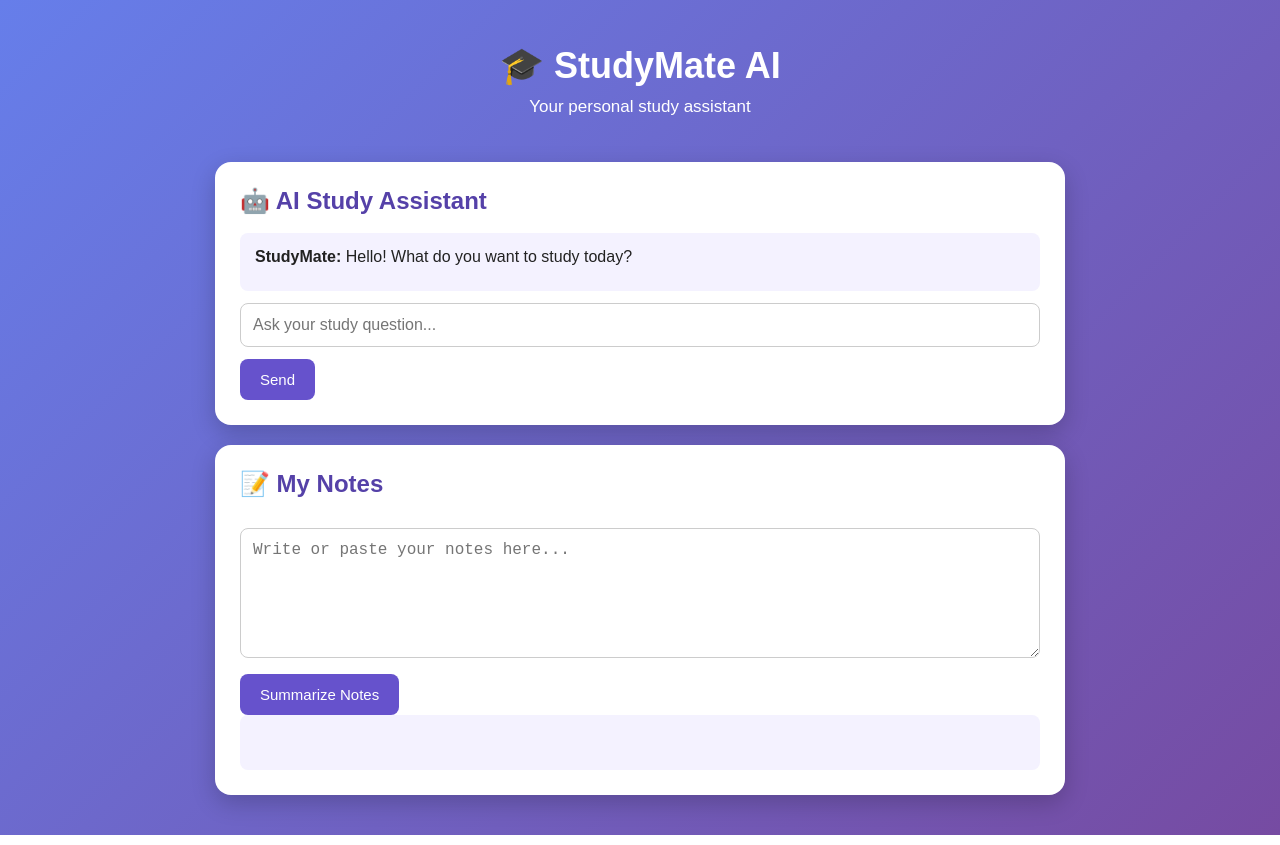
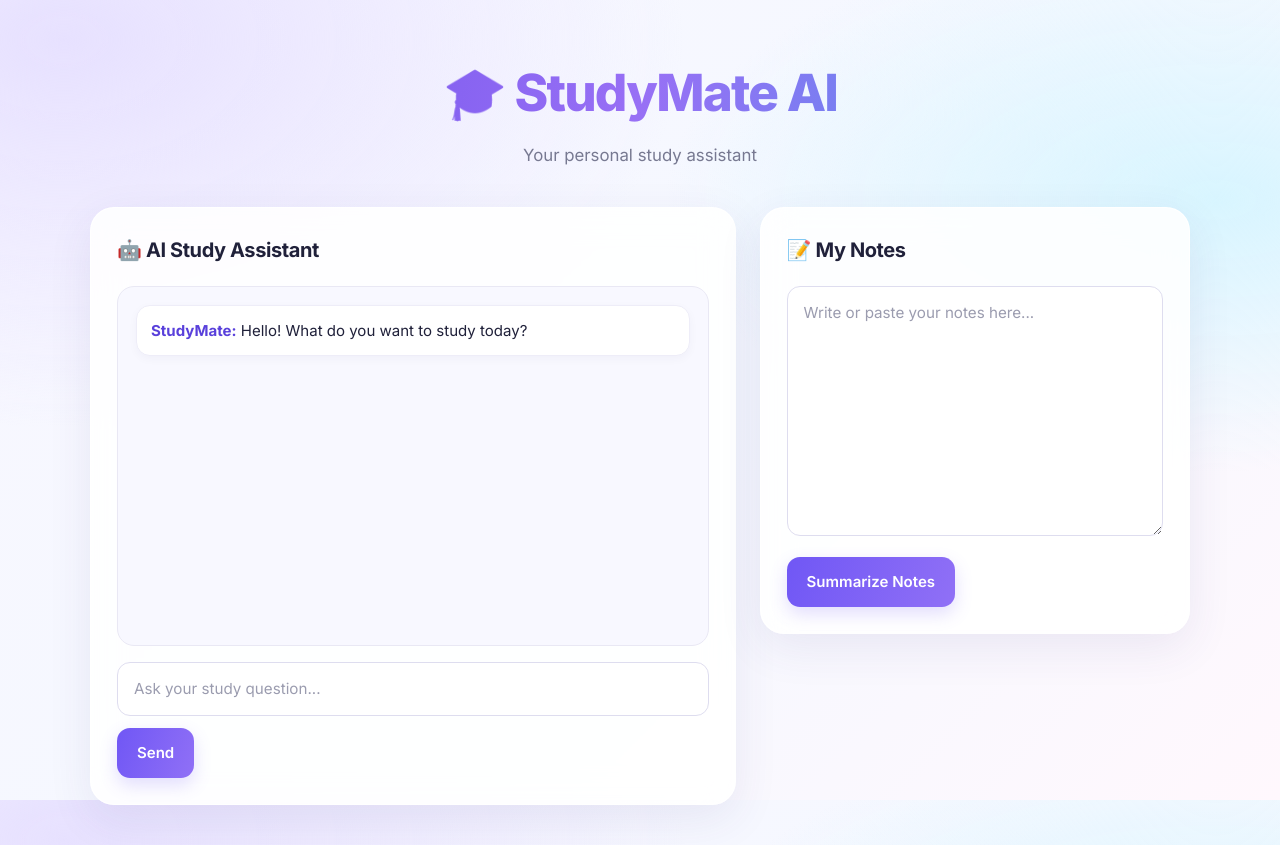
Before and after one commit to durgeshkyadav006-prog/studymate-ai, a website: page public/index.html in a window 1280 px wide. Drawn offline with Linux system fonts and the light colour scheme.

Commit message:
Improve StudyMate AI design

```diff
--- a/public/style.css
+++ b/public/style.css
@@ -1,106 +1,243 @@
+
+@import url('https://fonts.googleapis.com/css2?family=Inter:wght@400;500;600;700;800&display=swap');
+
+:root {
+  --primary: #7057f5;
+  --primary-dark: #5940db;
+  --text: #20213a;
+  --muted: #777991;
+  --surface: rgba(255, 255, 255, 0.88);
+  --border: #e9e8f4;
+}
 
 * {
+  box-sizing: border-box;
   margin: 0;
   padding: 0;
-  box-sizing: border-box;
 }
 
 body {
-  font-family: Arial, sans-serif;
   min-height: 100vh;
-  background: linear-gradient(135deg, #667eea, #764ba2);
-  color: #222;
-  padding: 20px;
+  font-family: 'Inter', sans-serif;
+  color: var(--text);
+  background:
+    radial-gradient(ellipse at 5% 5%, #e7e1ff 0%, transparent 36%),
+    radial-gradient(ellipse at 95% 25%, #d8f5ff 0%, transparent 32%),
+    linear-gradient(135deg, #f8f7ff, #f5f8ff 55%, #fff8fd);
+  background-attachment: fixed;
+  line-height: 1.6;
+  padding-bottom: 40px;
 }
 
 header {
   text-align: center;
-  color: white;
-  padding: 25px 10px;
+  padding: 52px 20px 38px;
 }
 
 header h1 {
-  font-size: 36px;
-  margin-bottom: 10px;
+  font-size: clamp(2rem, 5vw, 3.2rem);
+  font-weight: 800;
+  letter-spacing: -1.8px;
+  background: linear-gradient(100deg, #6046e8, #9870f5, #399ce8);
+  -webkit-background-clip: text;
+  background-clip: text;
+  color: transparent;
+  margin-bottom: 8px;
 }
 
 header p {
-  font-size: 17px;
+  color: var(--muted);
+  font-size: 1.05rem;
 }
 
 main {
-  max-width: 850px;
-  margin: 20px auto;
+  width: min(1100px, calc(100% - 36px));
+  margin: 0 auto;
   display: grid;
-  grid-template-columns: 1fr;
-  gap: 20px;
+  grid-template-columns: minmax(0, 1.2fr) minmax(0, 0.8fr);
+  gap: 24px;
+  align-items: start;
 }
 
 .card {
-  background: white;
-  padding: 25px;
-  border-radius: 16px;
-  box-shadow: 0 8px 25px rgba(0, 0, 0, 0.2);
+  min-width: 0;
+  padding: 26px;
+  border: 1px solid rgba(255, 255, 255, 0.95);
+  border-radius: 24px;
+  background: var(--surface);
+  box-shadow: 0 14px 45px rgba(66, 54, 135, 0.09);
+  backdrop-filter: blur(16px);
+  transition: box-shadow 0.25s ease, transform 0.25s ease;
+  animation: riseIn 0.55s ease both;
+}
+
+.card:hover {
+  box-shadow: 0 18px 50px rgba(66, 54, 135, 0.14);
+  transform: translateY(-2px);
 }
 
 .card h2 {
-  margin-bottom: 18px;
-  color: #5541a8;
+  font-size: 1.25rem;
+  font-weight: 700;
+  margin-bottom: 20px;
+  letter-spacing: -0.4px;
+}
+
+#chatBox {
+  height: 360px;
+  overflow-y: auto;
+  padding: 18px;
+  margin-bottom: 16px;
+  background: #f8f8ff;
+  border: 1px solid var(--border);
+  border-radius: 17px;
+  overflow-wrap: anywhere;
+  scroll-behavior: smooth;
+}
+
+#chatBox p {
+  padding: 12px 14px;
+  margin-bottom: 12px;
+  border-radius: 14px;
+  background: white;
+  border: 1px solid #eeedf8;
+  box-shadow: 0 3px 10px rgba(40, 35, 90, 0.035);
+  font-size: 0.94rem;
+  line-height: 1.7;
+}
+
+#chatBox p strong {
+  color: var(--primary-dark);
 }
 
 input,
 textarea {
   width: 100%;
-  padding: 12px;
-  margin-top: 12px;
-  border: 1px solid #ccc;
-  border-radius: 8px;
-  font-size: 16px;
+  padding: 14px 16px;
+  font: inherit;
+  font-size: 0.95rem;
+  color: var(--text);
+  background: white;
+  border: 1px solid #deddef;
+  border-radius: 13px;
+  outline: none;
+  transition: border-color 0.2s ease, box-shadow 0.2s ease;
+}
+
+input:focus,
+textarea:focus {
+  border-color: var(--primary);
+  box-shadow: 0 0 0 4px rgba(112, 87, 245, 0.12);
+}
+
+input {
+  margin-bottom: 12px;
 }
 
 textarea {
-  min-height: 130px;
+  min-height: 250px;
   resize: vertical;
+  margin-bottom: 14px;
+}
+
+input::placeholder,
+textarea::placeholder {
+  color: #9b9caf;
 }
 
 button {
-  background: #6652cc;
+  border: none;
+  border-radius: 13px;
+  padding: 13px 20px;
+  font: inherit;
+  font-size: 0.94rem;
+  font-weight: 600;
   color: white;
-  border: none;
-  padding: 12px 20px;
-  margin-top: 12px;
-  border-radius: 8px;
+  background: linear-gradient(110deg, var(--primary), #9070f6);
   cursor: pointer;
-  font-size: 15px;
+  box-shadow: 0 7px 18px rgba(112, 87, 245, 0.2);
+  transition: transform 0.2s ease, box-shadow 0.2s ease;
 }
 
 button:hover {
-  background: #4936a3;
+  transform: translateY(-2px);
+  box-shadow: 0 10px 24px rgba(112, 87, 245, 0.3);
 }
 
-#chatBox,
-#summary {
-  background: #f4f2ff;
-  padding: 15px;
-  border-radius: 8px;
-  min-height: 55px;
-  overflow-wrap: anywhere;
+button:active {
+  transform: translateY(0);
 }
 
-#chatBox p {
-  margin-bottom: 10px;
+#summary {
+  margin-top: 18px;
+  padding: 16px;
+  min-height: 20px;
+  border-radius: 14px;
+  background: #f5f3ff;
+  border: 1px solid #e8e2ff;
+  color: #494267;
+  white-space: pre-wrap;
+  overflow-wrap: anywhere;
+  font-size: 0.94rem;
+  line-height: 1.8;
 }
 
-@media (max-width: 600px) {
-  body {
+#summary:empty {
+  display: none;
+}
+
+#chatBox::-webkit-scrollbar {
+  width: 6px;
+}
+
+#chatBox::-webkit-scrollbar-thumb {
+  background: #d2c9f7;
+  border-radius: 10px;
+}
+
+@keyframes riseIn {
+  from {
+    opacity: 0;
+    transform: translateY(12px);
+  }
+  to {
+    opacity: 1;
+    transform: translateY(0);
+  }
+}
+
+@media (max-width: 760px) {
+  header {
+    padding: 38px 16px 28px;
+  }
+
+  main {
+    width: calc(100% - 24px);
+    grid-template-columns: 1fr;
+    gap: 18px;
+  }
+
+  .card {
+    padding: 19px;
+    border-radius: 20px;
+  }
+
+  #chatBox {
+    height: 320px;
     padding: 12px;
   }
 
-  header h1 {
-    font-size: 28px;
-  }
-
-  .card {
-    padding: 18px;
+  textarea {
+    min-height: 200px;
   }
 }
+
+@media (prefers-reduced-motion: reduce) {
+  *,
+  *::before,
+  *::after {
+    animation-duration: 0.01ms !important;
+    transition-duration: 0.01ms !important;
+    scroll-behavior: auto !important;
+  }
+}
```
